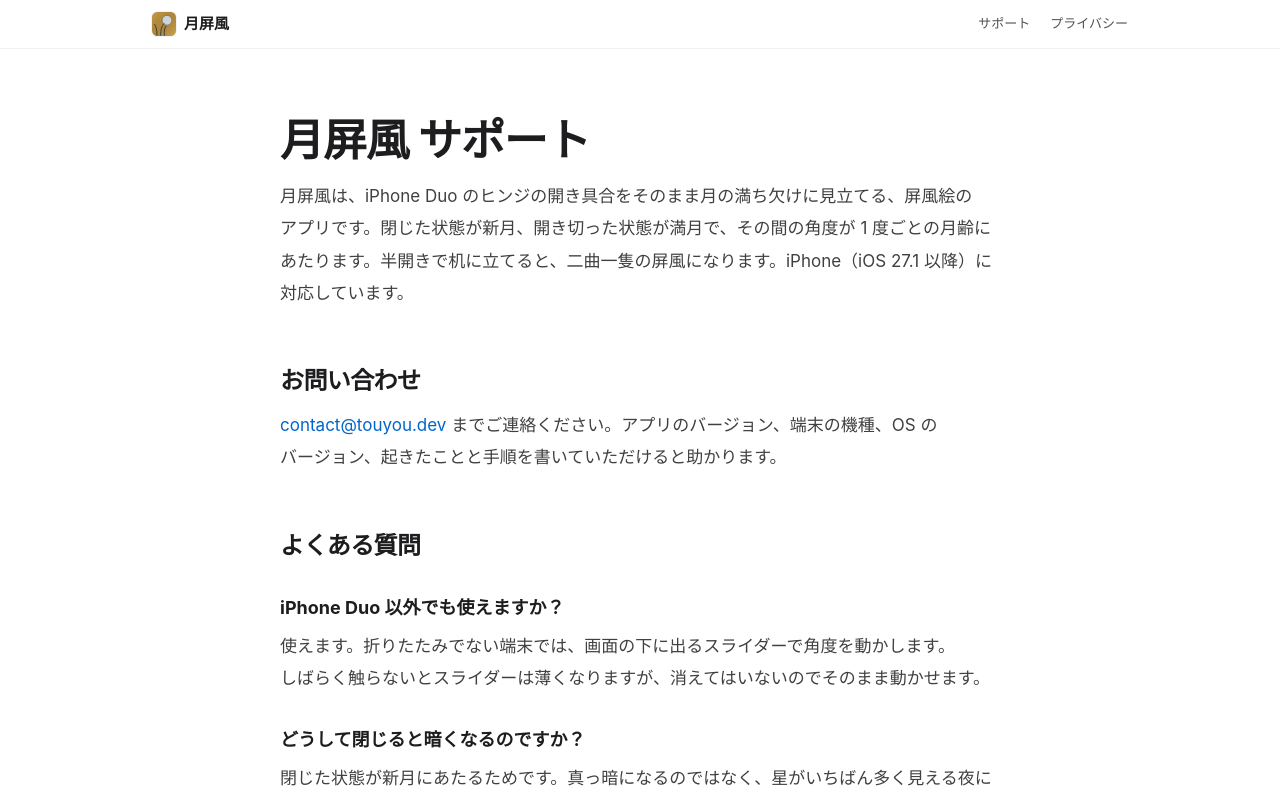
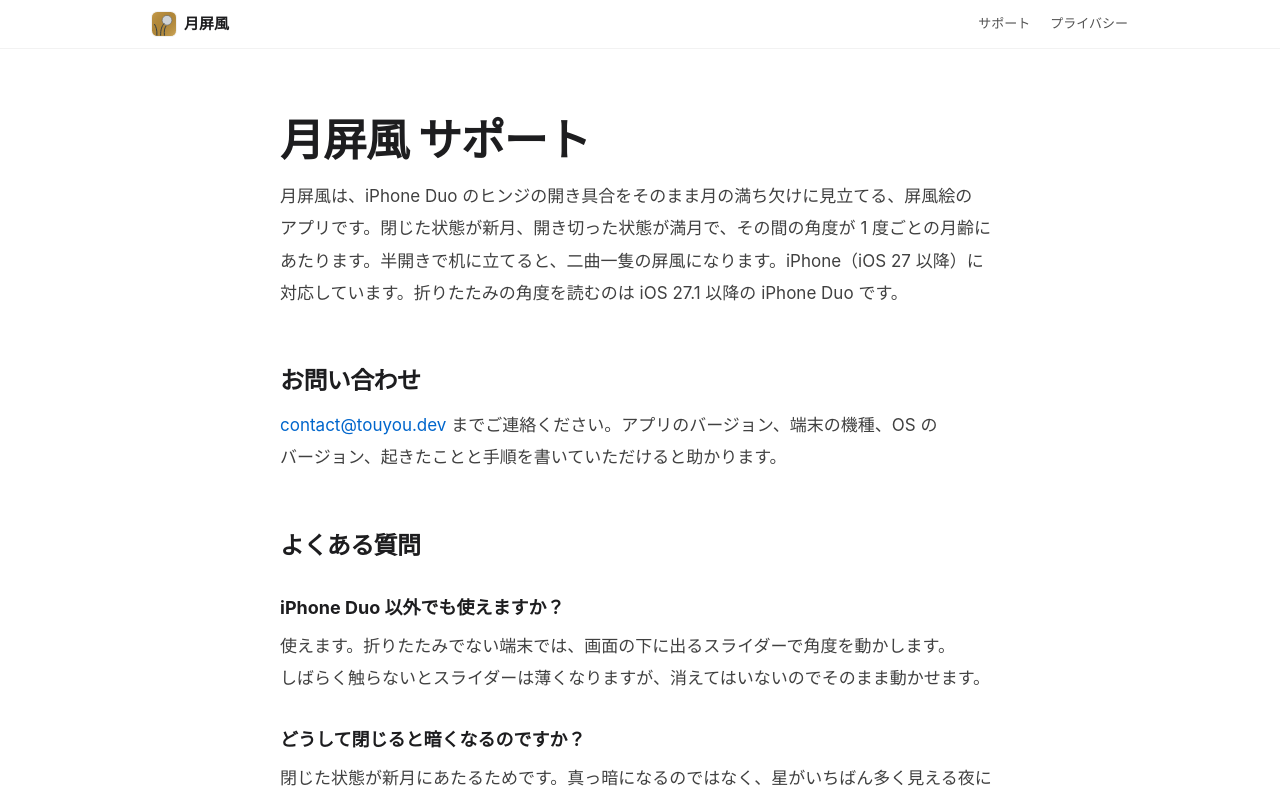
Before and after one commit to touyou/touyou.github.io, a Next.js app: page /tsukibyobu/support in a window 1280 px wide. Shown: the top 800 px of the page. Built offline with nearby package versions, Linux system fonts and the light colour scheme.

Commit message:
月屏風のサポートページの対応 OS を iOS 27 以降に直す
Co-Authored-By: Claude Opus 5.5 (1M context) <noreply@anthropic.com>
Claude-Session: https://claude.ai/code/session_01G2kdsfHmKRf3ybJ18BKy1v

```diff
--- a/src/app/tsukibyobu/(docs)/support/page.tsx
+++ b/src/app/tsukibyobu/(docs)/support/page.tsx
@@ -13,7 +13,7 @@ export default function TsukibyobuSupportPage() {
     <>
       <h1>月屏風 サポート</h1>
       <p>
-        月屏風は、iPhone Duo のヒンジの開き具合をそのまま月の満ち欠けに見立てる、屏風絵のアプリです。閉じた状態が新月、開き切った状態が満月で、その間の角度が 1 度ごとの月齢にあたります。半開きで机に立てると、二曲一隻の屏風になります。iPhone（iOS 27.1 以降）に対応しています。
+        月屏風は、iPhone Duo のヒンジの開き具合をそのまま月の満ち欠けに見立てる、屏風絵のアプリです。閉じた状態が新月、開き切った状態が満月で、その間の角度が 1 度ごとの月齢にあたります。半開きで机に立てると、二曲一隻の屏風になります。iPhone（iOS 27 以降）に対応しています。折りたたみの角度を読むのは iOS 27.1 以降の iPhone Duo です。
       </p>
 
       <h2>お問い合わせ</h2>
```
